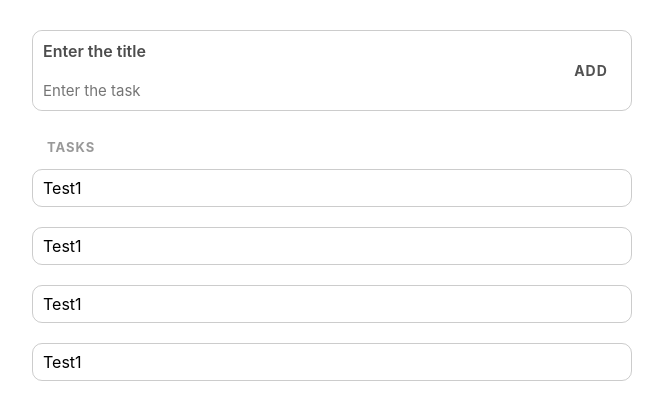
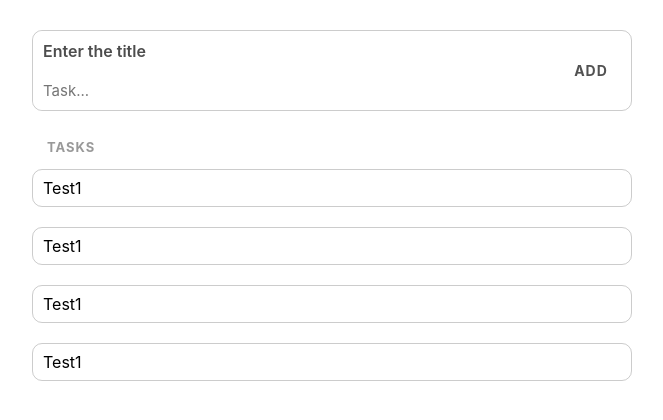
Before and after one commit to onndes/react-todo-list, a React (Create React App) app: page /#/ in a window 1280 px wide. Shown: the top 420 px of the page, without its empty margins (308-971 px from the left). Built offline with nearby package versions, Linux system fonts and the light colour scheme.

Commit message:
renaming component

```diff
--- a/src/Components/App/App.js
+++ b/src/Components/App/App.js
@@ -1,18 +1,15 @@
 import "../../Common/Sanitize.css";
 import "./App.css";
-import ToDoList from "../ToDoList/ToDoList";
-import FromAddNewItem from "./../FromAddNewItem/FromAddNewItem";
+
+import Header from "../Header/Header";
+import Body from "../Body/Body";
 
 const App = () => {
-    const addTask = (data) => {
-        console.log(data);
-    };
-
     return (
         <div className='AppWrapper'>
             <div className='AppWrapperContent'>
-                <FromAddNewItem handleSubmit={addTask} />
-                <ToDoList />
+                <Header />
+                <Body />
             </div>
         </div>
     );
--- /dev/null
+++ b/src/Components/Body/Body.js
@@ -0,0 +1,12 @@
+import s from "./Body.module.css";
+import TasksList from "../TasksList/TasksList";
+
+const Body = () => {
+    return (
+        <div className={s.wrapper}>
+            <TasksList />
+        </div>
+    );
+};
+
+export default Body;
--- /dev/null
+++ b/src/Components/Header/Header.js
@@ -0,0 +1,7 @@
+import s from "./Header.module.css";
+
+const Header = () => {
+    return <div className={s.wrapper}></div>;
+};
+
+export default Header;
--- a/src/Components/FromAddNewItem/FromAddNewItem.js
+++ b/src/Components/TasksList/FromAddNewItem/FromAddNewItem.js
@@ -15,7 +15,7 @@ const FromAddNewItem = (props) => {
             <Field
                 className={s.inputText}
                 name='bodyNewTask'
-                placeholder='Enter the task'
+                placeholder='Task...'
                 component='input'
                 type='text'
             />
--- a/src/Components/ToDoList/ToDoItem/ToDoItem.js
+++ b/src/Components/TasksList/TaskItem/TaskItem.js
@@ -1,6 +1,6 @@
-import s from "./ToDoItem.module.css";
+import s from "./TaskItem.module.css";
 
-const ToDoItem = () => {
+const TaskItem = () => {
     return (
         <div className={s.wrapper}>
             <ul className={s.list}>
@@ -13,4 +13,4 @@ const ToDoItem = () => {
     );
 };
 
-export default ToDoItem;
+export default TaskItem;
--- /dev/null
+++ b/src/Components/TasksList/TasksList.js
@@ -0,0 +1,19 @@
+import FromAddNewItem from "./FromAddNewItem/FromAddNewItem";
+import TaskItem from "./TaskItem/TaskItem";
+import s from "./TasksList.module.css";
+
+const TasksList = () => {
+    const addTask = (data) => {
+        console.log(data);
+    };
+
+    return (
+        <div className={s.wrapper}>
+            <FromAddNewItem handleSubmit={addTask} />
+            <h1 className={s.title}>TASKS</h1>
+            <TaskItem />
+        </div>
+    );
+};
+
+export default TasksList;
--- a/src/Components/ToDoList/ToDoList.js
+++ /dev/null
@@ -1,13 +0,0 @@
-import ToDoItem from "./ToDoItem/ToDoItem";
-import s from "./ToDoList.module.css";
-
-const ToDoList = () => {
-    return (
-        <div className={s.wrapper}>
-            <h1 className={s.title}>TASKS</h1>
-            <ToDoItem />
-        </div>
-    );
-};
-
-export default ToDoList;
```
Also changed, not shown: src/Components/Body/Body.module.css (added), src/Components/Header/Header.module.css (added), src/Components/TasksList/FromAddNewItem/FromAddNewItem.module.css (renamed from src/Components/FromAddNewItem/FromAddNewItem.module.css), src/Components/TasksList/TaskItem/TaskItem.module.css (renamed from src/Components/ToDoList/ToDoItem/ToDoItem.module.css), src/Components/TasksList/TasksList.module.css (renamed from src/Components/ToDoList/ToDoList.module.css).
